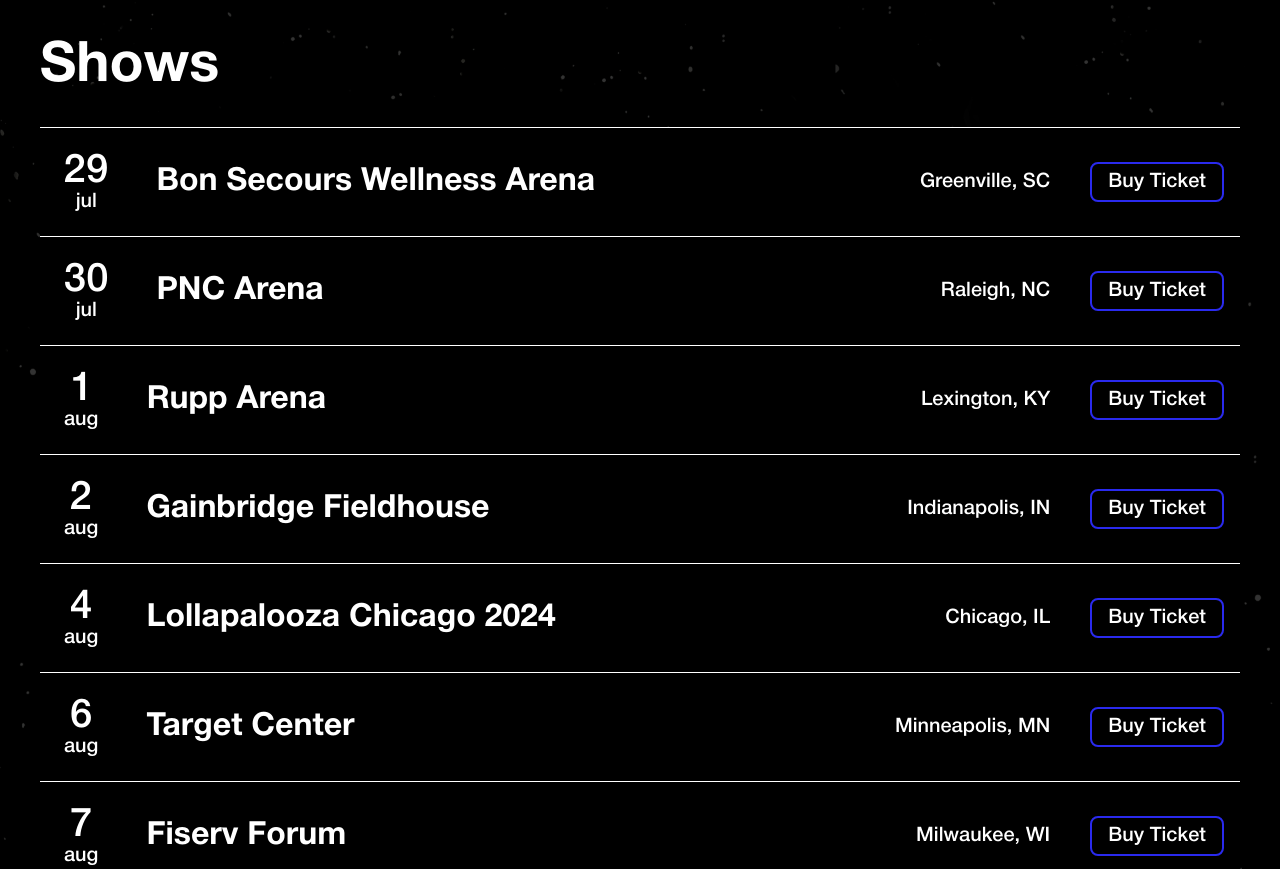
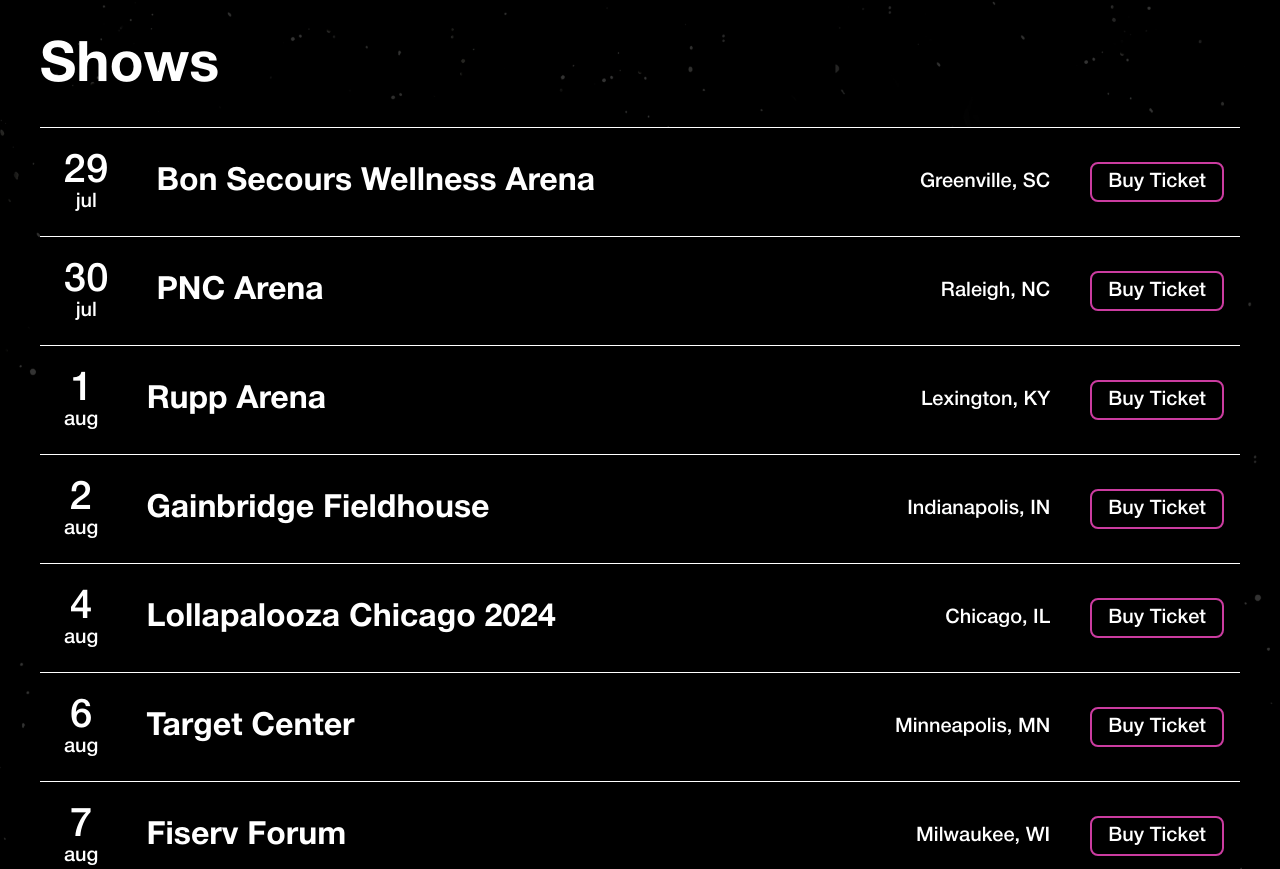
Before and after one commit to sergeychama24/music-band-landing, a website built with Vite: page index.html in a window 1280 px wide. Shown: the part 1862-2731 px from the top of the page. Built offline with nearby package versions, Linux system fonts and the light colour scheme.

Commit message:
change accent color

```diff
--- a/src/styles/index.css
+++ b/src/styles/index.css
@@ -312,6 +312,7 @@
 
 .card__info-heading {
     font-size: var(--font-xl);
+    text-align: center;
 }
 
 .card__info-subheading {
--- a/src/styles/variables.css
+++ b/src/styles/variables.css
@@ -1,7 +1,7 @@
 :root {
     --black: #000000;
     --white: #ffffff;
-    --accent-color: #2a2aee;
+    --accent-color: #cb3ca0;
     --font-xs: 12px;
     --font-s: 16px;
     --font-m: 20px;
```
